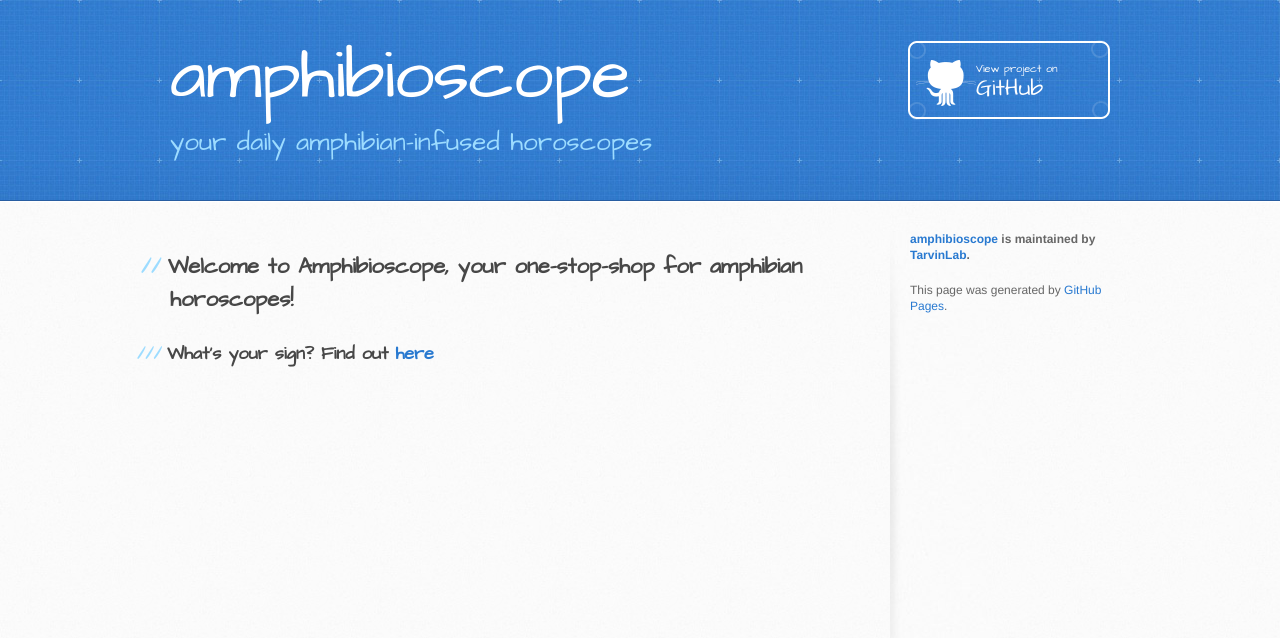
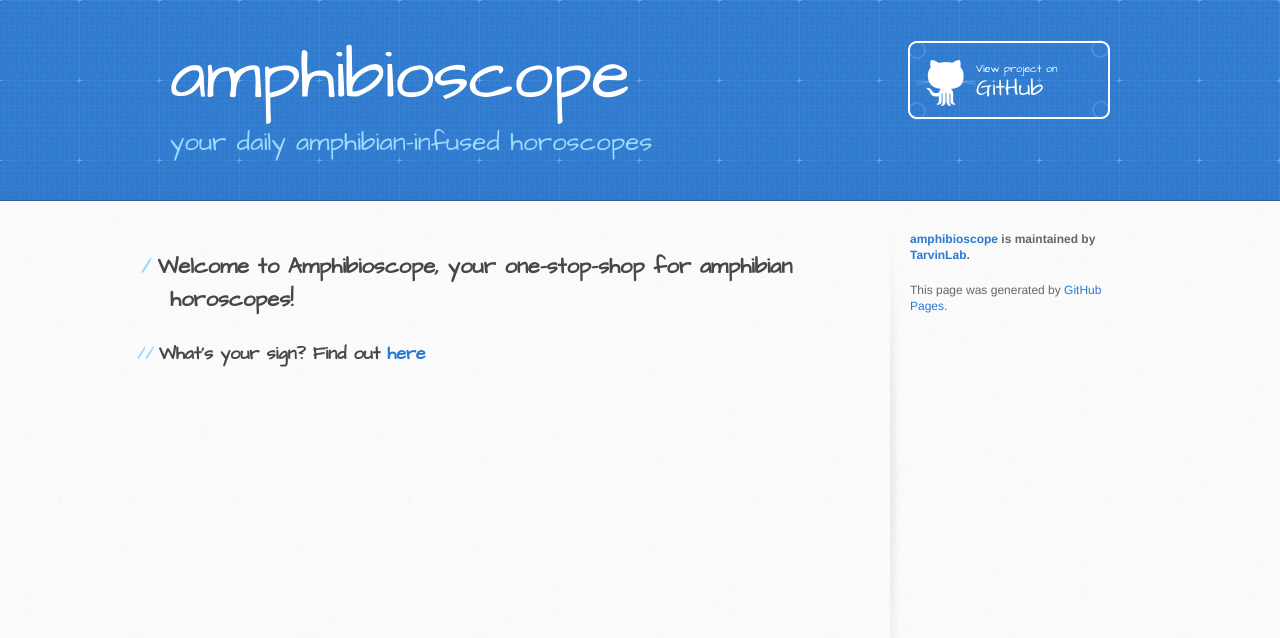
Before and after one commit to TarvinLab/amphibioscope, a Jekyll site: the page built from index.md, in a window 1280 px wide. Shown: the top 638 px of the page. Built offline with Jekyll 4.4.1, drawn with Linux system fonts in a browser that asks for light colours; our own code applies the rules of GitHub Pages for plain Markdown files.

```diff
--- a/_sass/jekyll-theme-architect.scss
+++ b/_sass/jekyll-theme-architect.scss
@@ -202,7 +202,7 @@ form {
   padding-right: 0.3em;
   margin-left: -0.9em;
   color: #9ddcff;
-  content: "/";
+  content: "";
 }
 
 #main-content h2 {
@@ -216,7 +216,7 @@ form {
 #main-content h2:before {
   padding-right: 0.3em;
   margin-left: -1.5em;
-  content: "//";
+  content: "/";
   color: #9ddcff;
 }
 
@@ -233,7 +233,7 @@ form {
 #main-content h3:before {
   padding-right: 0.3em;
   margin-left: -2em;
-  content: "///";
+  content: "//";
   color: #9ddcff;
 }
 
@@ -249,7 +249,7 @@ form {
 h4:before {
   padding-right: 0.3em;
   margin-left: -2.8em;
-  content: "////";
+  content: "///";
   color: #9ddcff;
 }
 
@@ -263,7 +263,7 @@ h4:before {
 h5:before {
   padding-right: 0.3em;
   margin-left: -3.2em;
-  content: "/////";
+  content: "////";
   color: #9ddcff;
 }
 
@@ -277,7 +277,7 @@ h5:before {
 h6:before {
   padding-right: 0.3em;
   margin-left: -3.7em;
-  content: "//////";
+  content: "/////";
   color: #9ddcff;
 }
 
```
